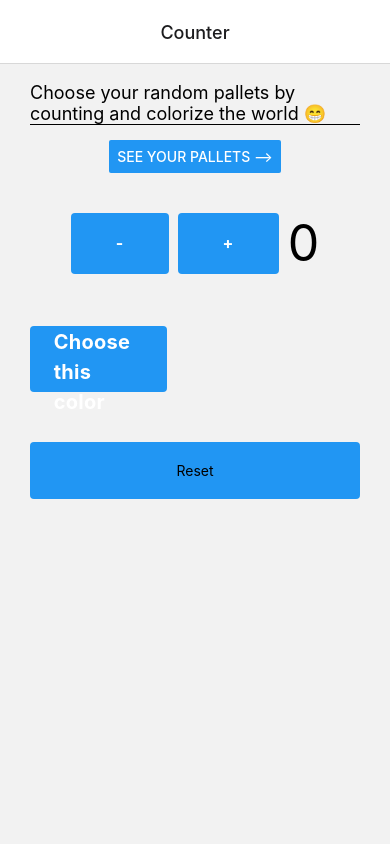
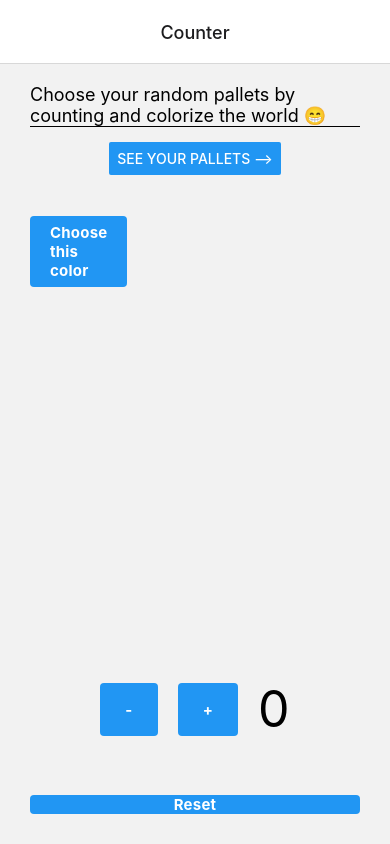
Before and after one commit to WillemJou/counter-color-native, a React Native app: screen /Counter in a window 390 px wide. Built offline with nearby package versions, Linux system fonts and the light colour scheme.

Commit message:
change element position on mainPage + refacto : normalize btn + started atomising components (create btn components) + modify app architecture (add layout folder )

```diff
--- /dev/null
+++ b/components/chooseBtn.jsx
@@ -0,0 +1,12 @@
+import { Pressable, Text } from 'react-native'
+import { styles } from '../style'
+
+export const ChoosBtn = (props) => {
+  return (
+    <Pressable
+      onPress={() => props.handleAddColor(props.colors)}
+      style={[styles.chooseButton, styles.button, { flex: 1 }]}>
+      <Text style={styles.text}>Choose this color</Text>
+    </Pressable>
+  )
+}
--- a/components/colorView.jsx
+++ /dev/null
@@ -1,20 +0,0 @@
-import { Pressable, View, Text } from 'react-native'
-import { styles } from '../style'
-
-export const ColorView = (props) => {
-  return (
-    <View style={{ flex: 1, gap: 3, flexDirection: 'row' }}>
-      <Pressable
-        onPress={() => props.handleAddColor(props.colors)}
-        style={[styles.counterButton, { flex: 1 }]}>
-        <Text style={styles.textChooseBtn}>Choose this color</Text>
-      </Pressable>
-      <View
-        style={{
-          flex: 4,
-          backgroundColor: props.color,
-        }}
-      />
-    </View>
-  )
-}
--- a/components/counter.jsx
+++ /dev/null
@@ -1,25 +0,0 @@
-import React, { useState } from 'react'
-import { View, Text, Pressable } from 'react-native'
-import { styles } from '../style'
-
-export const Counter = (props) => {
-  return (
-    <View style={[styles.rowCenterContainer, { flex: 1, gap: 9 }]}>
-      <Pressable
-        style={styles.counterButton}
-        onPress={() => {
-          props.setCount(props.count + 1), props.changeColor()
-        }}>
-        <Text style={styles.textCounter}>-</Text>
-      </Pressable>
-      <Pressable
-        style={styles.counterButton}
-        onPress={() => {
-          props.setCount(props.count - 1), props.changeColor()
-        }}>
-        <Text style={styles.textCounter}>+</Text>
-      </Pressable>
-      <Text style={{ fontSize: 50, color: props.color }}>{props.count}</Text>
-    </View>
-  )
-}
--- /dev/null
+++ b/components/counterBtn.jsx
@@ -0,0 +1,14 @@
+import { styles } from '../style'
+import { Pressable, Text } from 'react-native'
+
+export const CounterButton = (props) => {
+  return (
+    <Pressable
+      style={[styles.counterButton, styles.button]}
+      onPress={() => {
+        props.countFunc(), props.changeColor()
+      }}>
+      <Text style={styles.text}>{props.sign}</Text>
+    </Pressable>
+  )
+}
--- a/components/resetBtn.jsx
+++ b/components/resetBtn.jsx
@@ -7,8 +7,10 @@ export const ResetButton = (props) => {
     props.setColors([])
   }
   return (
-    <Pressable style={styles.counterButton} onPress={() => resetCounter()}>
-      <Text>Reset</Text>
+    <Pressable
+      style={(styles.resetButton, styles.button)}
+      onPress={() => resetCounter()}>
+      <Text style={styles.text}>Reset</Text>
     </Pressable>
   )
 }
--- /dev/null
+++ b/layouts/colorView.jsx
@@ -0,0 +1,16 @@
+import { View } from 'react-native'
+import { ChoosBtn } from '../components/chooseBtn'
+
+export const ColorView = (props) => {
+  return (
+    <View style={{ flex: 1, gap: 3, flexDirection: 'row' }}>
+      <ChoosBtn colors={props.colors} handleAddColor={props.handleAddColor} />
+      <View
+        style={{
+          flex: 4,
+          backgroundColor: props.color,
+        }}
+      />
+    </View>
+  )
+}
--- /dev/null
+++ b/layouts/counter.jsx
@@ -0,0 +1,23 @@
+import { View, Text, Pressable } from 'react-native'
+import { styles } from '../style'
+import { CounterButton } from '../components/counterBtn'
+
+export const Counter = (props) => {
+  return (
+    <View style={[styles.rowCenterContainer, { flex: 1, gap: 20 }]}>
+      <CounterButton
+        countFunc={props.subOne}
+        setCount={props.setCount}
+        changeColor={props.changeColor}
+        sign={'-'}
+      />
+      <CounterButton
+        countFunc={props.addOne}
+        setCount={props.setCount}
+        changeColor={props.changeColor}
+        sign={'+'}
+      />
+      <Text style={{ fontSize: 50, color: props.color }}>{props.count}</Text>
+    </View>
+  )
+}
--- a/pages/mainPage.jsx
+++ b/pages/mainPage.jsx
@@ -1,7 +1,7 @@
 import { View, Text, Button } from 'react-native'
-import { Counter } from '../components/counter'
-import { ColorView } from '../components/colorView'
-import { PalletsBox } from './palletsBox'
+import { Counter } from '../layouts/counter'
+import { ColorView } from '../layouts/colorView'
+import { PalletsBox } from '../layouts/palletsBox'
 import { styles } from '../style'
 import { useState, useEffect } from 'react'
 import { randomRgb } from '../utils'
@@ -11,8 +11,22 @@ import { ResetButton } from '../components/resetBtn'
 export const MainPage = ({ navigation }) => {
   const [count, setCount] = useState(0)
   const [color, setColor] = useState('')
+  const [colors, setColors] = useState([])
+
   const changeColor = () => {
     setColor(randomRgb)
+  }
+
+  const addOne = () => {
+    setCount(count + 1)
+  }
+
+  const subOne = () => {
+    setCount(count - 1)
+  }
+
+  const handleAddColor = () => {
+    setColors([...colors, color])
   }
 
   useEffect(() => {
@@ -21,11 +35,7 @@ export const MainPage = ({ navigation }) => {
     }
     return setColorStorage
   }, [changeColor])
-  const [colors, setColors] = useState([])
 
-  const handleAddColor = () => {
-    setColors([...colors, color])
-  }
   useEffect(() => {
     const setColorsStorage = async () => {
       await AsyncStorage.setItem('colors', JSON.stringify(colors))
@@ -45,19 +55,21 @@ export const MainPage = ({ navigation }) => {
             onPress={() => navigation.navigate('Pallets Page')}
           />
         </View>
-        <Counter
-          count={count}
-          setCount={setCount}
-          color={color}
-          changeColor={changeColor}
-        />
         <ColorView
           color={color}
           colors={colors}
           handleAddColor={handleAddColor}
         />
+        <PalletsBox colors={colors} setColors={setColors} />
+        <Counter
+          count={count}
+          color={color}
+          addOne={addOne}
+          subOne={subOne}
+          setCount={setCount}
+          changeColor={changeColor}
+        />
         <ResetButton setCount={setCount} setColors={setColors} />
-        <PalletsBox colors={colors} setColors={setColors} />
       </View>
     </>
   )
--- a/style.js
+++ b/style.js
@@ -19,30 +19,25 @@ export const styles = StyleSheet.create({
     justifyContent: 'flex-end',
     alignItems: 'flex-end',
   },
-  counterButton: {
+  button: {
     alignItems: 'center',
     justifyContent: 'center',
     textAlign: 'center',
-    paddingVertical: 20,
-    paddingHorizontal: 45,
     borderRadius: 4,
-    elevation: 3,
     backgroundColor: 'rgb(33, 150, 243)',
   },
-  textCounter: {
-    fontSize: 16,
-    lineHeight: 21,
+  text: {
+    fontSize: 15,
+    color: 'white',
     fontWeight: 'bold',
     letterSpacing: 0.25,
-    color: 'white',
   },
-  textChooseBtn: {
-    width: 90,
-    height: 65,
-    fontSize: 20,
-    lineHeight: 30,
-    fontWeight: 'bold',
-    letterSpacing: 0.25,
-    color: 'white',
+  chooseButton: {
+    paddingHorizontal: 20,
   },
+  counterButton: {
+    paddingHorizontal: 25,
+    paddingVertical: 17,
+  },
+  resetButton: {},
 })
```
Also changed, not shown: layouts/palletsBox.jsx (renamed from pages/palletsBox.jsx).
